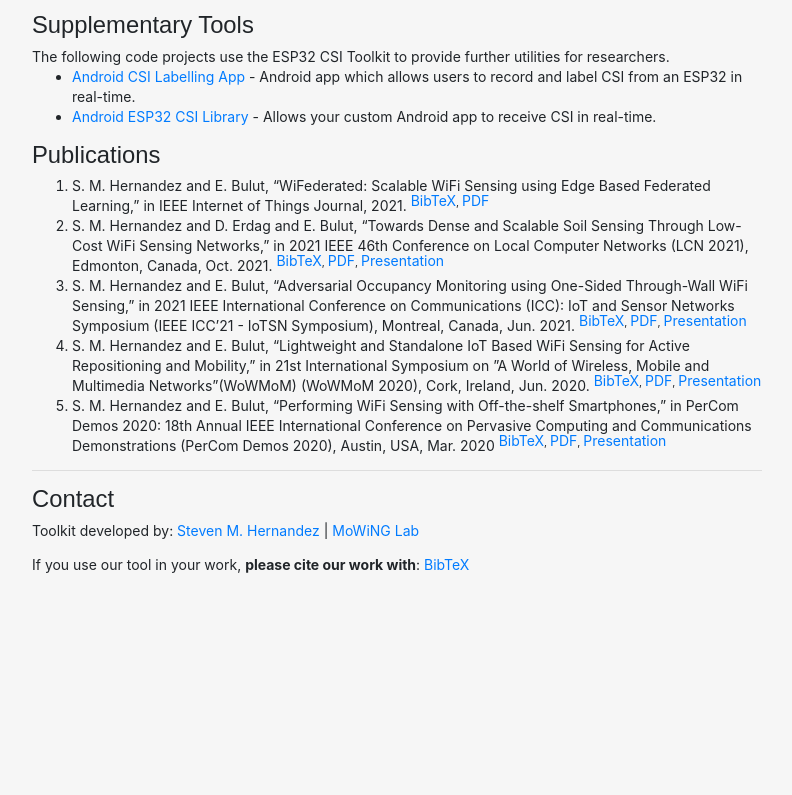
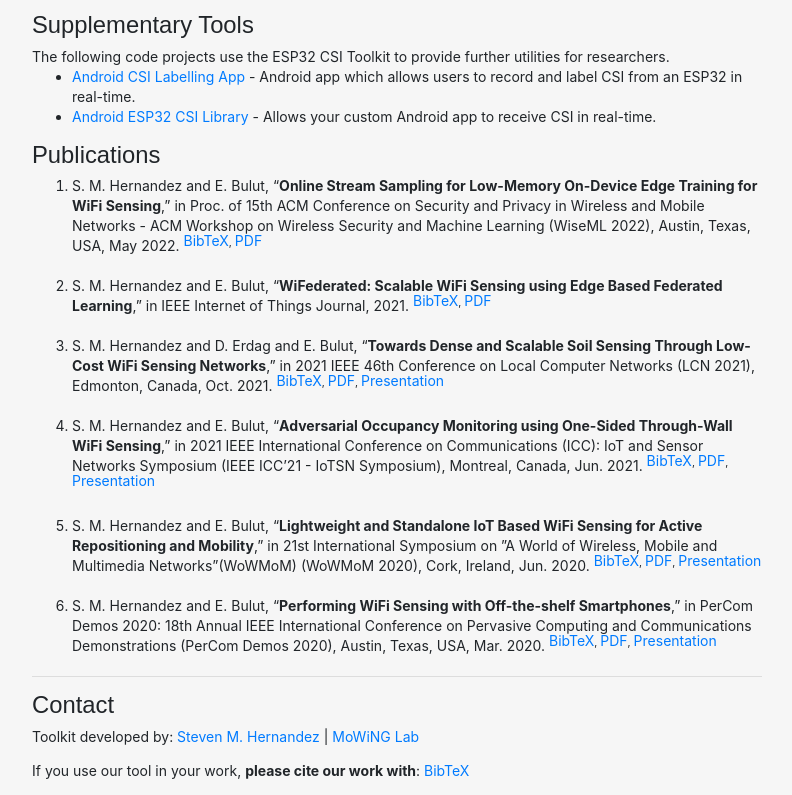
Before and after one commit to StevenMHernandez/ESP32-CSI-Tool, a plain HTML site: page docs/index.html in a window 1280 px wide. Shown: the part 613-1408 px from the top of the page, without its empty margins (243-1035 px from the left). Before the commit the page ends 1202 px from the top, so only its background shows below. Drawn offline with nearby package versions, Linux system fonts and the light colour scheme.

Commit message:
add WiseML 2022 publication list item, add `<strong>` tag around our publication titles, move from http to https

```diff
--- a/docs/index.html
+++ b/docs/index.html
@@ -54,6 +54,9 @@
         ol.menu li {
             display: inline;
             margin: 0 20px;
+        }
+        ol#publications li {
+            margin-bottom: 20px;
         }
     </style>
 </head>
@@ -122,43 +125,50 @@
 
             <h2>Publications</h2>
 
-            <ol>
+            <ol id="publications">
                 <li>
-                    S. M. Hernandez and E. Bulut, “WiFederated: Scalable WiFi Sensing using Edge Based Federated Learning,” in IEEE Internet of Things Journal, 2021.
+                    S. M. Hernandez and E. Bulut, “<strong>Online Stream Sampling for Low-Memory On-Device Edge Training for WiFi Sensing</strong>,” in Proc. of 15th ACM Conference on Security and Privacy in Wireless and Mobile Networks - ACM Workshop on Wireless Security and Machine Learning (WiseML 2022), Austin, Texas, USA, May 2022.
+                    <sup>
+                        <a href="bibtex/wiseml2022.bib">BibTeX</a>,
+                        <a href="https://www.people.vcu.edu/~ebulut/WiseML22.pdf">PDF</a>
+                    </sup>
+                </li>
+                <li>
+                    S. M. Hernandez and E. Bulut, “<strong>WiFederated: Scalable WiFi Sensing using Edge Based Federated Learning</strong>,” in IEEE Internet of Things Journal, 2021.
                     <sup>
                         <a href="bibtex/wifederated.bib">BibTeX</a>,
                         <a href="https://www.people.vcu.edu/~ebulut/FL-IoT-journal-2021.pdf">PDF</a>
                     </sup>
                 </li>
                 <li>
-                    S. M. Hernandez and D. Erdag and E. Bulut, “Towards Dense and Scalable Soil Sensing Through Low-Cost WiFi Sensing Networks,” in 2021 IEEE 46th Conference on Local Computer Networks (LCN 2021), Edmonton, Canada, Oct. 2021.
+                    S. M. Hernandez and D. Erdag and E. Bulut, “<strong>Towards Dense and Scalable Soil Sensing Through Low-Cost WiFi Sensing Networks</strong>,” in 2021 IEEE 46th Conference on Local Computer Networks (LCN 2021), Edmonton, Canada, Oct. 2021.
                     <sup>
                         <a href="bibtex/soil_lcn.bib">BibTeX</a>,
-                        <a href="http://www.people.vcu.edu/~ebulut/LCN21-soil-sensing.pdf">PDF</a>,
+                        <a href="https://www.people.vcu.edu/~ebulut/LCN21-soil-sensing.pdf">PDF</a>,
                         <a href="https://www.youtube.com/watch?v=3GoSPgsh9-8">Presentation</a>
                     </sup>
                 </li>
                 <li>
-                    S. M. Hernandez and E. Bulut, “Adversarial Occupancy Monitoring using One-Sided Through-Wall WiFi Sensing,” in 2021 IEEE International Conference on Communications (ICC): IoT and Sensor Networks Symposium (IEEE ICC’21 - IoTSN Symposium), Montreal, Canada, Jun. 2021.
+                    S. M. Hernandez and E. Bulut, “<strong>Adversarial Occupancy Monitoring using One-Sided Through-Wall WiFi Sensing</strong>,” in 2021 IEEE International Conference on Communications (ICC): IoT and Sensor Networks Symposium (IEEE ICC’21 - IoTSN Symposium), Montreal, Canada, Jun. 2021.
                     <sup>
                         <a href="bibtex/adversarial_icc.bib">BibTeX</a>,
-                        <a href="http://www.people.vcu.edu/~ebulut/ICC21_Adversarial_Sensing.pdf">PDF</a>,
+                        <a href="https://www.people.vcu.edu/~ebulut/ICC21_Adversarial_Sensing.pdf">PDF</a>,
                         <a href="https://www.youtube.com/watch?v=zqIuICc5HSw">Presentation</a>
                     </sup>
                 </li>
                 <li>
-                    S. M. Hernandez and E. Bulut, “Lightweight and Standalone IoT Based WiFi Sensing for Active Repositioning and Mobility,” in 21st International Symposium on ”A World of Wireless, Mobile and Multimedia Networks”(WoWMoM) (WoWMoM 2020), Cork, Ireland, Jun. 2020.
+                    S. M. Hernandez and E. Bulut, “<strong>Lightweight and Standalone IoT Based WiFi Sensing for Active Repositioning and Mobility</strong>,” in 21st International Symposium on ”A World of Wireless, Mobile and Multimedia Networks”(WoWMoM) (WoWMoM 2020), Cork, Ireland, Jun. 2020.
                     <sup>
                         <a href="bibtex/esp32_csi_tool_wowmom.bib">BibTeX</a>,
-                        <a href="http://www.people.vcu.edu/~ebulut/wowmom20-WiFiSensing.pdf">PDF</a>,
+                        <a href="https://www.people.vcu.edu/~ebulut/wowmom20-WiFiSensing.pdf">PDF</a>,
                         <a href="https://www.youtube.com/watch?v=63aswsvnKks">Presentation</a>
                     </sup>
                 </li>
                 <li>
-                    S. M. Hernandez and E. Bulut, “Performing WiFi Sensing with Off-the-shelf Smartphones,” in PerCom Demos 2020: 18th Annual IEEE International Conference on Pervasive Computing and Communications Demonstrations (PerCom Demos 2020), Austin, USA, Mar. 2020
+                    S. M. Hernandez and E. Bulut, “<strong>Performing WiFi Sensing with Off-the-shelf Smartphones</strong>,” in PerCom Demos 2020: 18th Annual IEEE International Conference on Pervasive Computing and Communications Demonstrations (PerCom Demos 2020), Austin, Texas, USA, Mar. 2020.
                     <sup>
                         <a href="bibtex/esp32_csi_tool_percom.bib">BibTeX</a>,
-                        <a href="http://www.people.vcu.edu/~ebulut/percom20-demo.pdf">PDF</a>,
+                        <a href="https://www.people.vcu.edu/~ebulut/percom20-demo.pdf">PDF</a>,
                         <a href="https://www.youtube.com/watch?v=A4qYIkyr7Ic">Presentation</a>
                     </sup>
                 </li>
```
Also changed, not shown: 1 other file.
